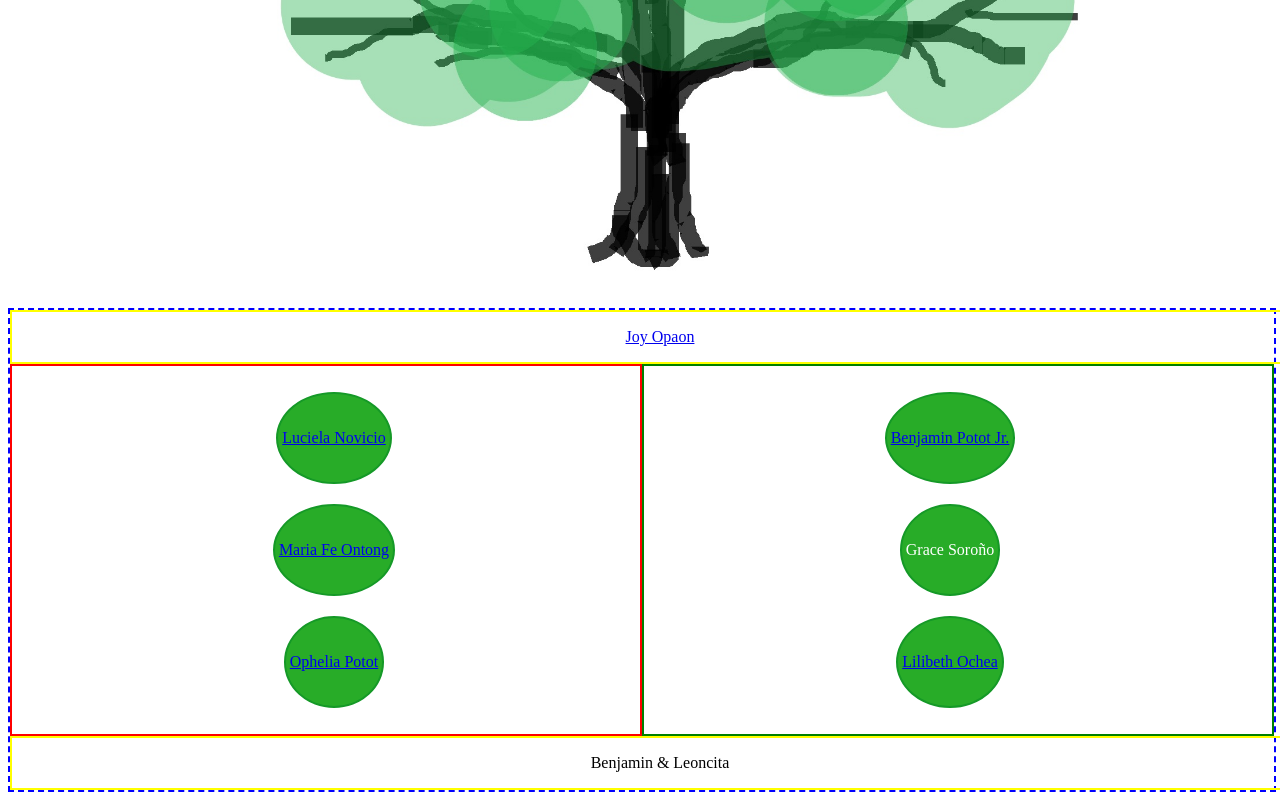
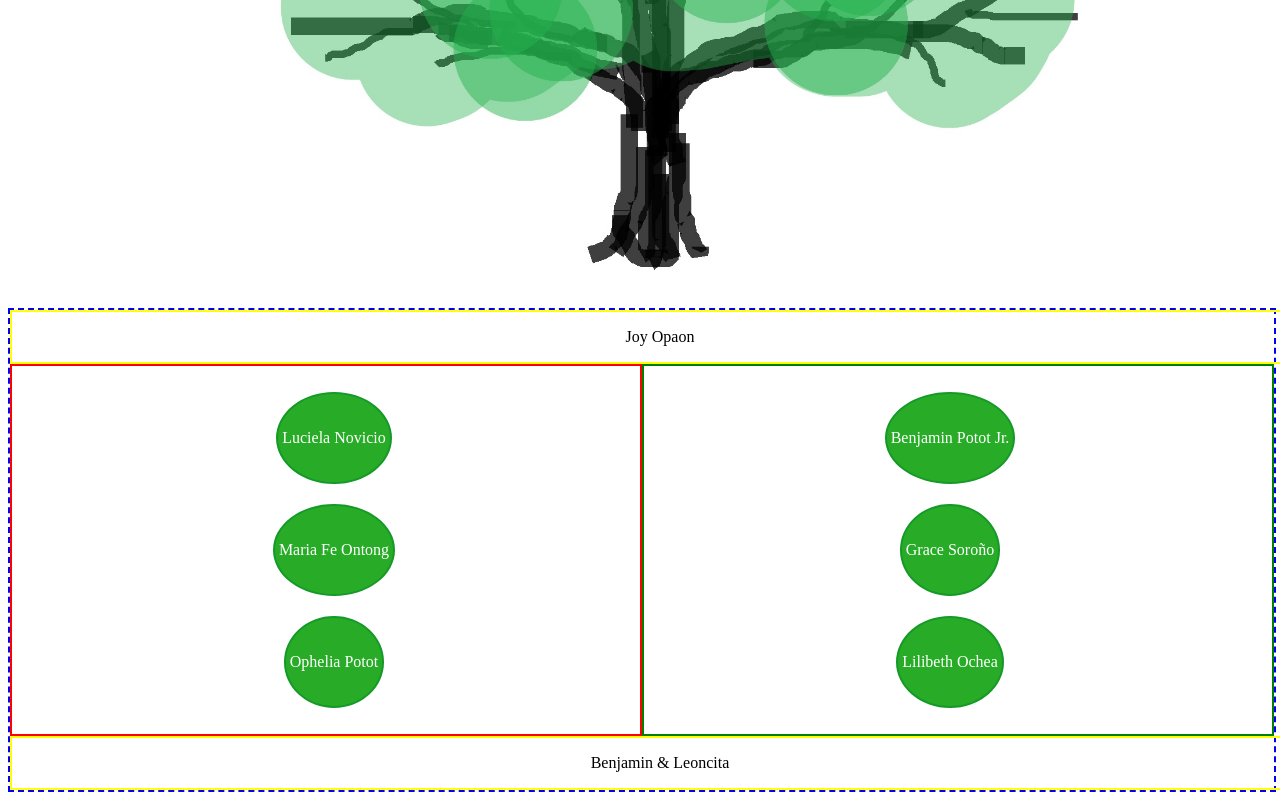
Before and after one commit to IrrationalCucumber/FamilyTree, a plain HTML site: page index.html in a window 1280 px wide. Shown: the part 570-1370 px from the top of the page. Drawn offline with Linux system fonts and the light colour scheme.

Commit message:
Remove link for onClick method

```diff
--- a/index.html
+++ b/index.html
@@ -88,31 +88,31 @@
         <img src="Assets/FamilyTree.jpg" alt="FamilyTree">
         <div class="family__wrapp">
             <!--center-->
-            <div class="center__block" onclick="goToFamily(x=`joy`)"><a href="Family.html">Joy Opaon</a></div>
+            <div class="center__block" onclick="goToFamily(x=`joy`)">Joy Opaon</div>
             <div class="block__wrapp">
                 <!--Left-->
                 <div class="left__block">
 
                     <div class="text__wrapp">
-                        <div class="family__text" onclick="goToFamily(x=`luciela`)"><a href="Family.html">Luciela Novicio</a></div>
+                        <div class="family__text" onclick="goToFamily(x=`luciela`)">Luciela Novicio</div>
                     </div>
                     <div class="text__wrapp">
-                        <div class="family__text" onclick="goToFamily(x=`mariaFe`)"><a href="Family.html">Maria Fe Ontong</a></div>
+                        <div class="family__text" onclick="goToFamily(x=`mariaFe`)">Maria Fe Ontong</div>
                     </div>
                     <div class="text__wrapp">
-                        <div class="family__text" onclick="goToFamily(x=`ophelia`)"><a href="Family.html">Ophelia Potot</a></div>
+                        <div class="family__text" onclick="goToFamily(x=`ophelia`)">Ophelia Potot</div>
                     </div>
                 </div>
                 <!--rigth-->
                 <div class="right__block">
                     <div class="text__wrapp">
-                        <div class="family__text" onclick="goToFamily(x=`benJr`)"><a href="Family.html">Benjamin Potot Jr.</a></div>
+                        <div class="family__text" onclick="goToFamily(x=`benJr`)">Benjamin Potot Jr.</div>
                     </div>
                     <div class="text__wrapp">
                         <div class="family__text" onclick="goToFamily(x=`grace`)">Grace Soroño</div>
                     </div>
                     <div class="text__wrapp">
-                    <div class="family__text" onclick="goToFamily(x=`lilibeth`)"><a href="Family.html">Lilibeth Ochea</a></div>
+                    <div class="family__text" onclick="goToFamily(x=`lilibeth`)">Lilibeth Ochea</div>
                     </div>
                 </div>
             </div>
```
